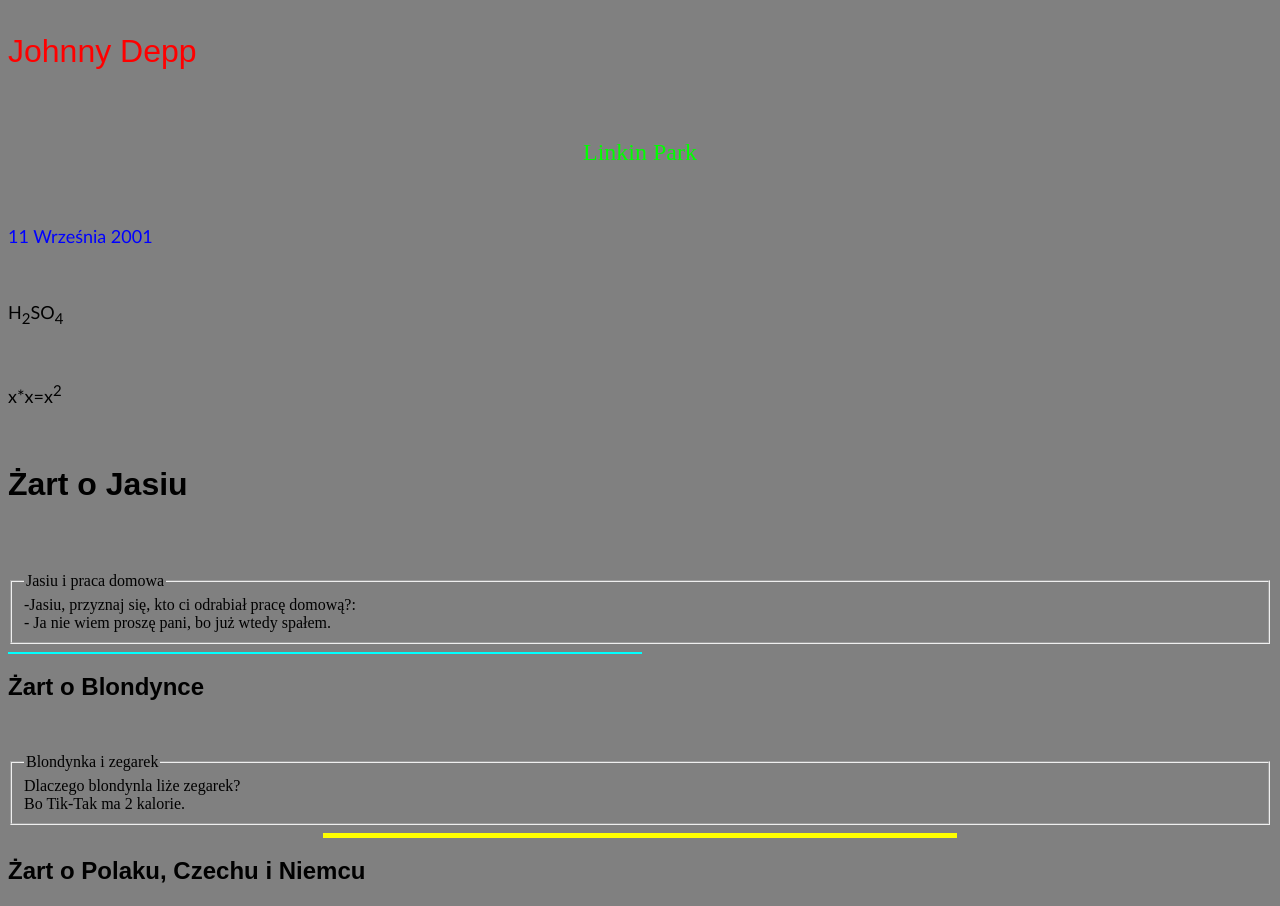
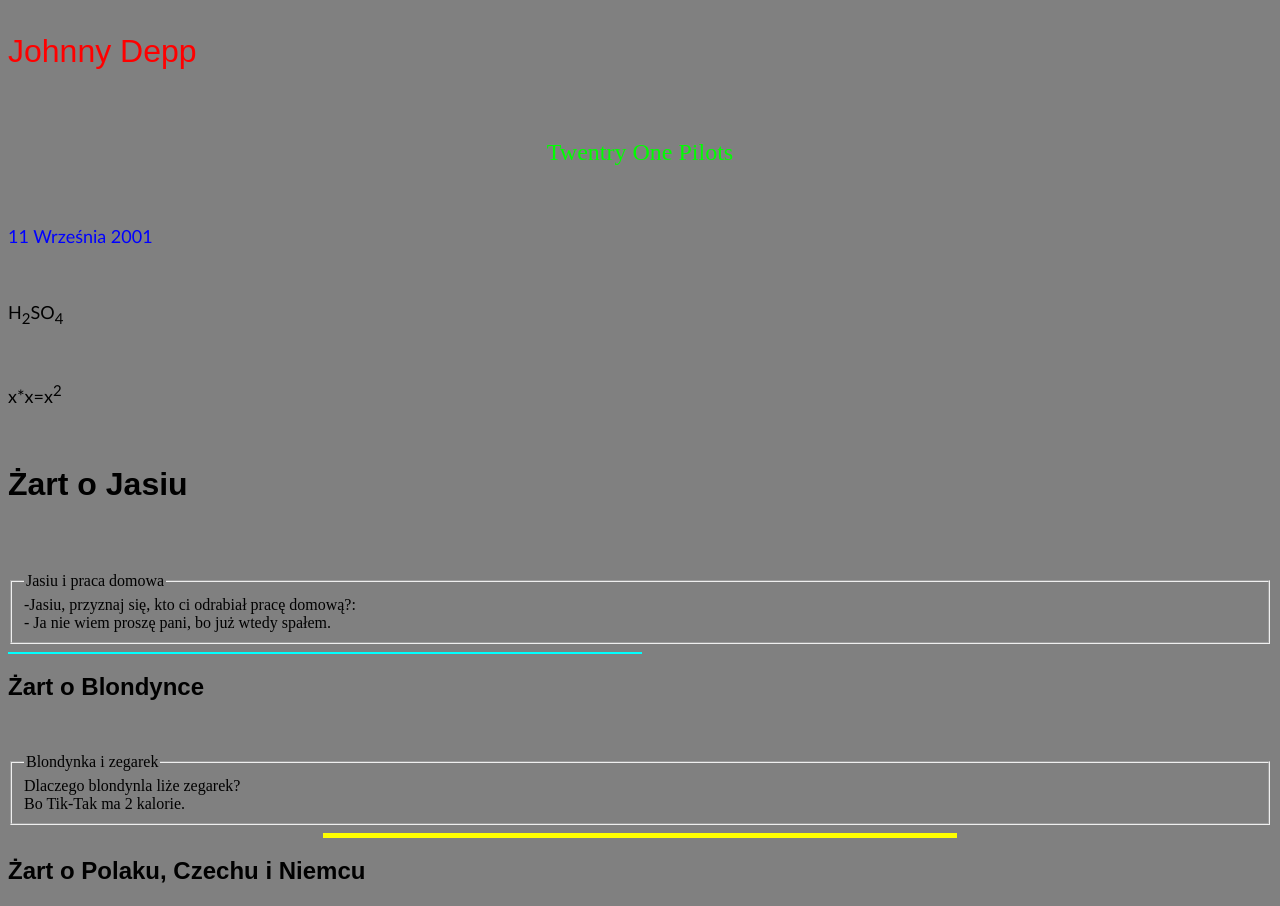
Before and after one commit to wasikowskikacper/zadaniaszkola, a plain HTML site: page Index.html in a window 1280 px wide. Shown: the part 1120-2026 px from the top of the page. Drawn offline with Linux system fonts and the light colour scheme.

Commit message:
Update Index.html

```diff
--- a/Index.html
+++ b/Index.html
@@ -21,7 +21,7 @@
 <p align="left"> <font color="FF30A0" size="4" face="Times New Roman"> <3 serce </font> </p> <br>
 <p align="right"> <font color="FF0000" size="4" face="Calibri"> <b>80-050</b>, <i>Warszawa</i>, <u>Prosta</u>, <strike>3/9</strike> </font> </p> </center> <br>
 <p> <font color="FF0000" size="6" face="Arial"> Johnny Depp </p> </font> <br>
-<p align="middle"> <font color="00FF00" size="5" face="Times New Roman"> Linkin Park </p> </font> <br>
+<p align="middle"> <font color="00FF00" size="5" face="Times New Roman"> Twentry One Pilots </p> </font> <br>
 <p> <font color="0000FF" size="4" face="Calibri"> 11 Września 2001 </p> </font> <br>
 <p> <font color="000000" size="4" face="Calibri"> H<sub>2</sub>SO<sub>4</sub> </p> </font> <br>
 <p> <font color="000000" size="4" face="Calibri"> x*x=x<sup>2</sup> </p> </font> <br>
```
